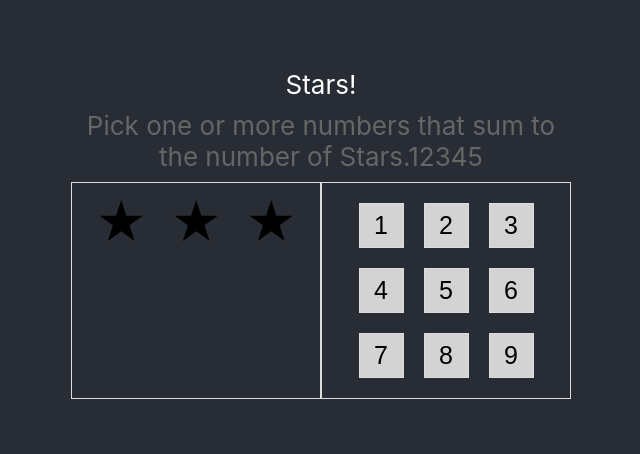
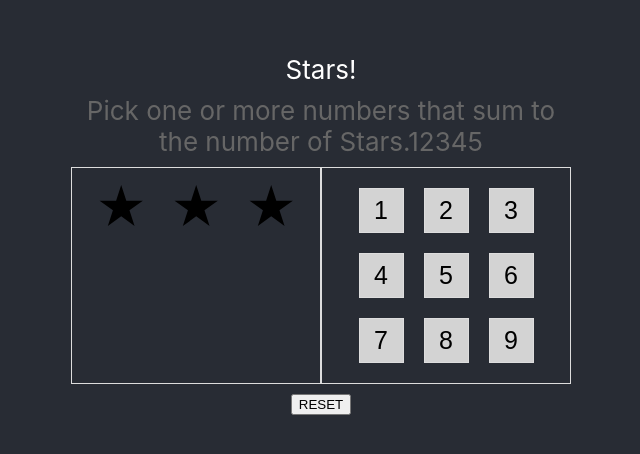
Before and after one commit to stujmar/banner-ninja, a React (Create React App) app: page / in a window 1280 px wide. Shown: the part 166-620 px from the top of the page, without its empty margins (319-959 px from the left). Built offline with nearby package versions, Linux system fonts and the light colour scheme.

Commit message:
added a reset button and the handler to reset the game

```diff
--- a/src/components/StarGame.js
+++ b/src/components/StarGame.js
@@ -48,6 +48,13 @@ const StarGame = () => {
         }
     };
 
+    const handleReset = () => {
+        setStars(Utils.random(1,9));
+        setAvailable(Utils.range(1,9));
+        setCandidate([]);
+    }
+
+
     return (
         <div className={game}>Stars!
             <div className={help}>
@@ -71,6 +78,7 @@ const StarGame = () => {
                 </div>
             </div>
 
+                <button onClick={handleReset}>RESET</button>
         </div>
     )
 }
```
